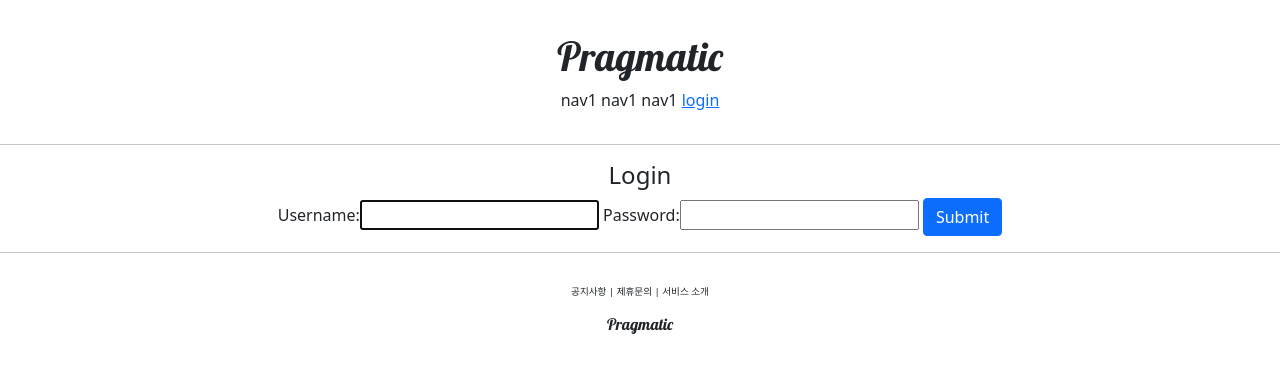
After one commit to developer-Wonjun/Django-Pinterest, a Django app: page /account/login/ in a window 1280 px wide. The commit adds this page. Shown: the top 373 px of the page. Run offline with Django 3.2, Linux system fonts and the light colour scheme.

Commit message:
add login/logout

```diff
--- /dev/null
+++ b/accountapp/templates/accountapp/login.html
@@ -0,0 +1,22 @@
+{% extends 'base.html' %}
+
+{% block content %}
+
+    <div style="text-align:center">
+        <div>
+
+            <h4>Login</h4>
+        </div>
+        <div>
+            <form action="" method="post">
+                {% csrf_token %}
+                {{ form }}
+                <input type="submit" class="btn btn-primary">
+            </form>
+        </div>
+
+
+    </div>
+
+
+{% endblock %}
--- a/accountapp/urls.py
+++ b/accountapp/urls.py
@@ -1,3 +1,4 @@
+from django.contrib.auth.views import LoginView, LogoutView
 from django.urls import path
 from .views import hello_world, AccountCreateView
 
@@ -6,5 +7,8 @@ app_name = "accountapp"
 urlpatterns = [
     path('hello_world/', hello_world, name='hello_world'),
 
+    path('login/', LoginView.as_view(template_name = 'accountapp/login.html'), name='login'),
+    path('logout/', LogoutView.as_view(), name='logout'),
+
     path('create/', AccountCreateView.as_view(), name='create'),
 ]
--- a/accountapp/views.py
+++ b/accountapp/views.py
@@ -28,5 +28,5 @@ def hello_world(request):
 class AccountCreateView(CreateView):
     model = User
     form_class = UserCreationForm
-    success_url = reverse_lazy('accountapp:hello_word')
+    success_url = reverse_lazy('accountapp:hello_world')
     template_name = 'accountapp/create.html'
--- a/templates/header.html
+++ b/templates/header.html
@@ -7,7 +7,14 @@
             <span>nav1</span>
             <span>nav1</span>
             <span>nav1</span>
-            <span>nav1</span>
-
+            {% if not user.is_authenticated %}
+            <a href="{% url 'accountapp:login' %}?next={{ request.path }}">
+                <span>login</span>
+            </a>
+            {% else %}
+            <a href="{% url 'accountapp:logout'%}?next={{ request.path}}">
+                <sapn>logout</sapn>
+            </a>
+            {% endif %}
         </div>
     </div>
```
Also changed, not shown: pragmatic/settings.py (+7 -0 lines).
